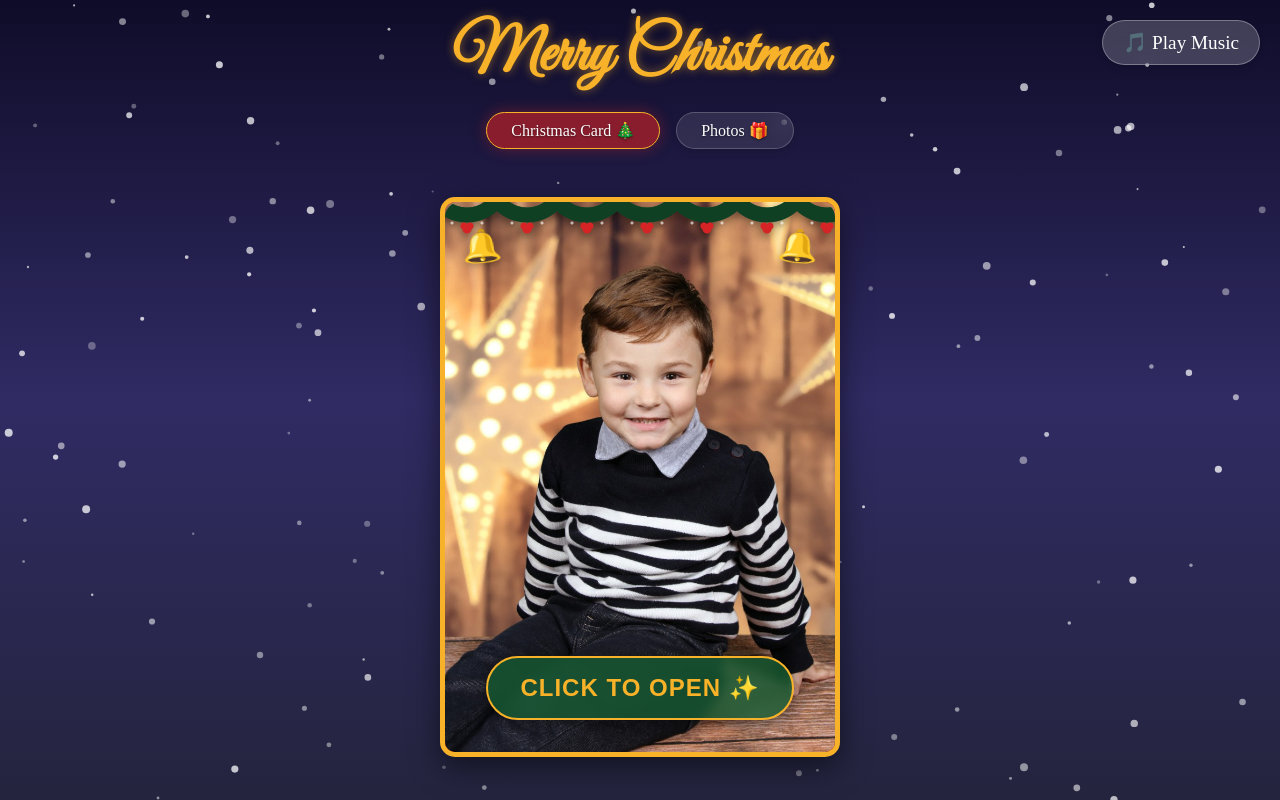
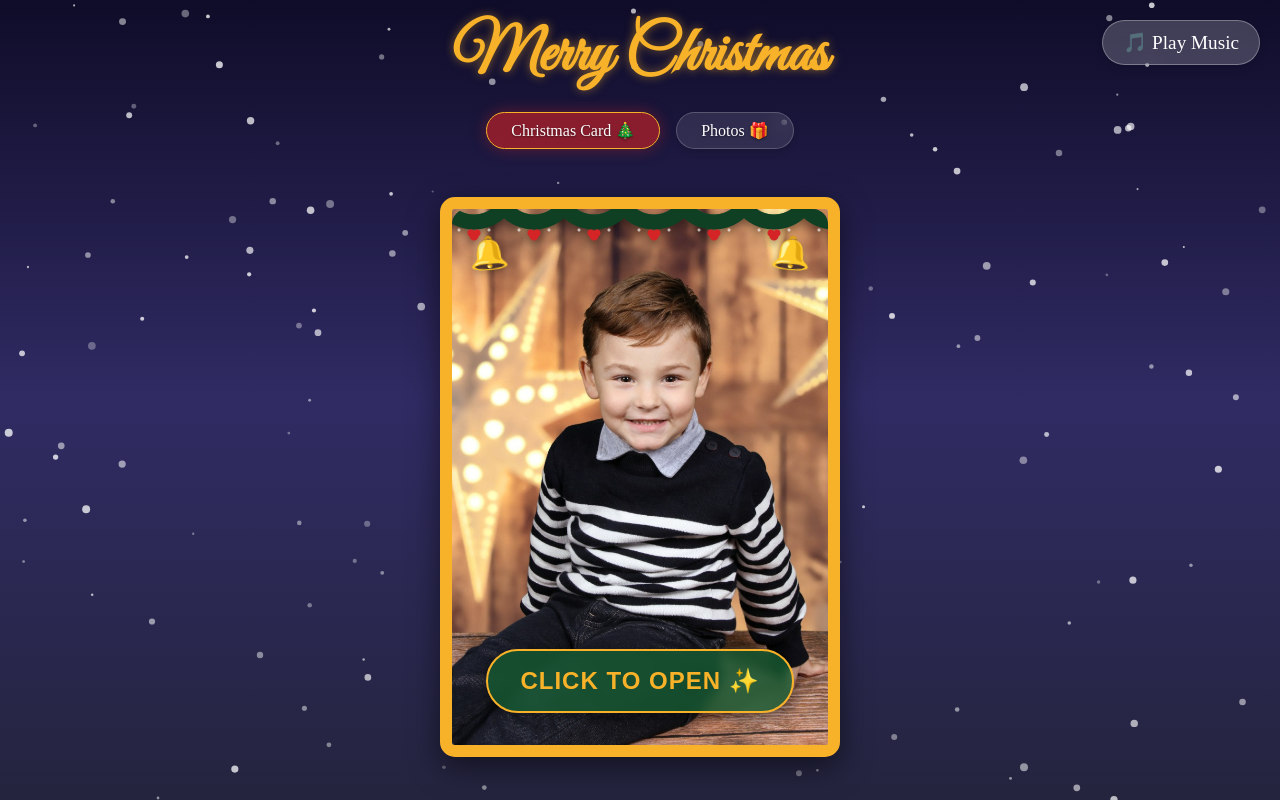
Before and after one commit to mvicenzino/vicenzino-xmas, a React (Vite) app: page / in a window 1280 px wide. Built offline with nearby package versions, Linux system fonts and the light colour scheme; a web font is replaced by a local one.

Commit message:
Update card back text and styling, ornate front frame

```diff
--- a/src/App.jsx
+++ b/src/App.jsx
@@ -345,7 +345,7 @@ const ChristmasCard = () => {
                     </div>
                 </div>
                 <div className="card-face card-inside">
-                    <h2>The Vicenzino Family</h2>
+                    <h2>Happy Holidays!</h2>
                     <p className="holiday-message">
                         Wishing you a holiday season filled with love, laughter, and the warmth of family.<br />
                         Merry Christmas and a Happy New Year!
--- a/src/index.css
+++ b/src/index.css
@@ -339,7 +339,11 @@ h2 {
     flex-direction: column;
     justify-content: flex-end;
     align-items: center;
-    border: 5px solid var(--christmas-gold);
+    border: 12px solid var(--christmas-gold);
+    box-shadow:
+        inset 0 0 0 2px #fff,
+        inset 0 0 20px rgba(0, 0, 0, 0.5),
+        0 10px 30px rgba(0, 0, 0, 0.5);
     z-index: 2;
     transform: rotateY(0deg);
     overflow: hidden;
@@ -434,7 +438,8 @@ h2 {
     color: var(--christmas-green);
     font-family: var(--font-heading);
     font-size: 3rem;
-    margin-top: 0;
+    margin-top: 1.5rem;
+    /* Added space */
 }
 
 /* Adjustments for content inside the card */
```
